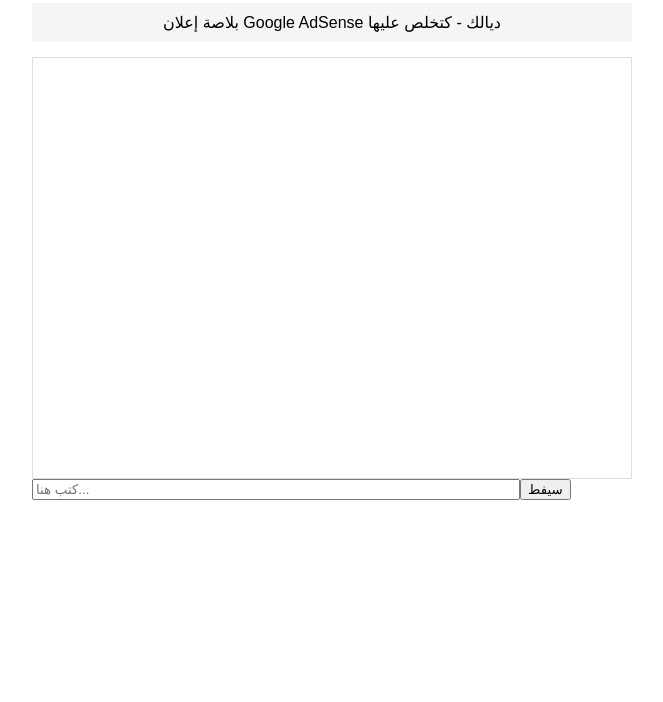
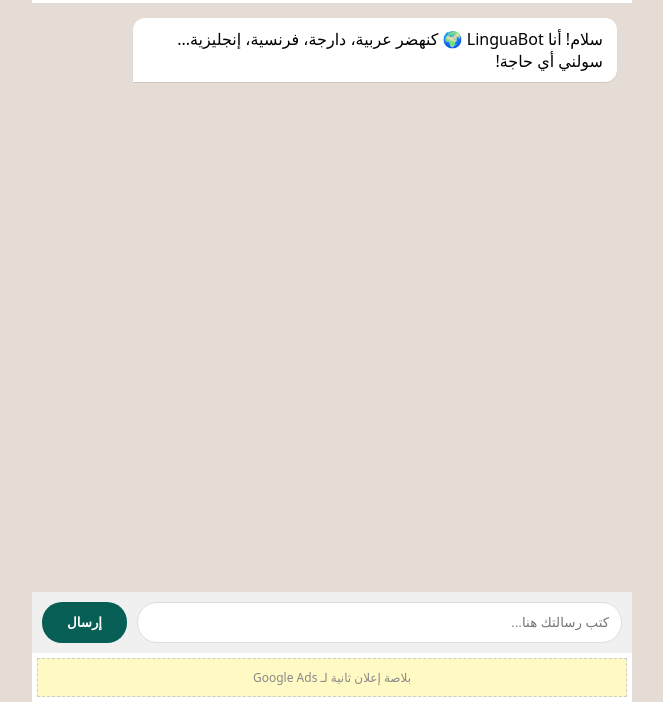
Before and after one commit to fadmatayou/whatsapp-bot, a website: page public/index.html in a window 1280 px wide. Shown: the part 98-800 px from the top of the page, without its empty margins (308-971 px from the left). Drawn offline with Linux system fonts and the light colour scheme.

Commit message:
Update index.html

```diff
--- a/public/index.html
+++ b/public/index.html
@@ -1,35 +1,44 @@
 <!DOCTYPE html>
-<html>
+<html lang="ar" dir="rtl">
 <head>
-  <meta charset="utf-8">
-  <title>LinguaBot - تعلم مع الذكاء الاصطناعي</title>
-  <!-- Google Ads Tag - بدل G-XXXX ب ID ديالك -->
-  <script async src="https://www.googletagmanager.com/gtag/js?id=AW-XXXXXXXX"></script>
-  <script>
-    window.dataLayer = window.dataLayer || [];
-    function gtag(){dataLayer.push(arguments);}
-    gtag('js', new Date());
-    gtag('config', 'AW-XXXXXXXX');
-    function trackConversion() { gtag('event', 'conversion', {'send_to': 'AW-XXXXXXXX/xxxx'}); }
-  </script>
-  <style>body{font-family:sans-serif;max-width:600px;margin:auto;padding:20px} #chat{border:1px solid #ddd;height:400px;overflow:auto;padding:10px} .ad{margin:15px 0;background:#f5f5f5;padding:10px;text-align:center}</style>
+<meta charset="UTF-8">
+<meta name="viewport" content="width=device-width, initial-scale=1.0">
+<title>LinguaBot - يهضر بكل اللغات</title>
+<style>
+body{font-family:system-ui;background:#E5DDD5;margin:0}
+.container{max-width:600px;margin:0 auto;background:white;min-height:100vh;display:flex;flex-direction:column}
+.header{background:#075E54;color:white;padding:15px;text-align:center;font-weight:bold}
+.ads{background:#fff9c4;text-align:center;padding:10px;font-size:12px;color:#888;border:1px dashed #ccc;margin:5px}
+#chat{flex:1;padding:15px;overflow-y:auto;display:flex;flex-direction:column;gap:10px;background:#E5DDD5}
+.user{background:#DCF8C6;align-self:flex-end;padding:10px 14px;border-radius:12px 12px 0 12px;max-width:80%}
+.bot{background:white;align-self:flex-start;padding:10px 14px;border-radius:12px 12px 12px 0;max-width:80%;box-shadow:0 1px 1px rgba(0,0,0,0.1)}
+.input{display:flex;padding:10px;background:#f0f0f0;gap:10px}
+.input input{flex:1;padding:12px;border-radius:20px;border:1px solid #ddd;outline:none}
+.input button{background:#075E54;color:white;border:none;padding:0 25px;border-radius:20px;cursor:pointer;font-weight:bold}
+</style>
 </head>
 <body>
-  <h1>🤖 LinguaBot - كيهضر بݣاع اللغات</h1>
-  <div class="ad"> بلاصة إعلان Google AdSense ديالك - كتخلص عليها </div>
-  <div id="chat"></div>
-  <input id="msg" placeholder="كتب هنا..." style="width:80%"><button onclick="send()">سيفط</button>
-
-  <script>
-    async function send(){
-      const m = document.getElementById('msg').value;
-      document.getElementById('chat').innerHTML += `<p><b>أنت:</b> ${m}</p>`;
-      trackConversion(); // كيحسبها Google Ads
-      const r = await fetch(`/chat?message=${encodeURIComponent(m)}`);
-      const d = await r.json();
-      document.getElementById('chat').innerHTML += `<p><b>البوت:</b> ${d.reply}</p>`;
-      document.getElementById('msg').value='';
-    }
-  </script>
+<div class="container">
+<div class="header">🤖 LinguaBot - كنهضر بأي لغة</div>
+<div class="ads">هنا غادي يبان إعلان Google AdSense ديالك</div>
+<div id="chat"><div class="bot">سلام! أنا LinguaBot 🌍 كنهضر عربية، دارجة، فرنسية، إنجليزية... سولني أي حاجة!</div></div>
+<div class="input">
+<input id="m" placeholder="كتب رسالتك هنا..." onkeydown="if(event.key==='Enter')send()">
+<button onclick="send()">إرسال</button>
+</div>
+<div class="ads">بلاصة إعلان ثانية لـ Google Ads</div>
+</div>
+<script>
+async function send(){
+ let i=document.getElementById('m'); let t=i.value.trim(); if(!t)return;
+ let c=document.getElementById('chat'); c.innerHTML+=`<div class="user">${t}</div>`; i.value=''; c.scrollTop=c.scrollHeight;
+ try{
+  let r=await fetch('/chat',{method:'POST',headers:{'Content-Type':'application/json'},body:JSON.stringify({message:t})});
+  let d=await r.json();
+  c.innerHTML+=`<div class="bot">${d.reply}</div>`;
+ }catch(e){ c.innerHTML+=`<div class="bot">عندي مشكل، عاود جرب</div>`; }
+ c.scrollTop=c.scrollHeight;
+}
+</script>
 </body>
 </html>
```
